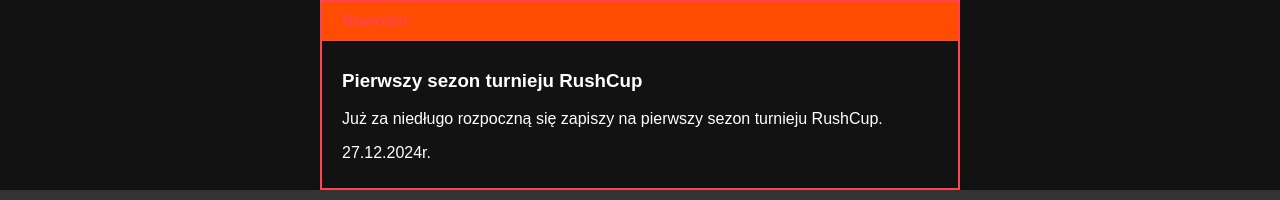
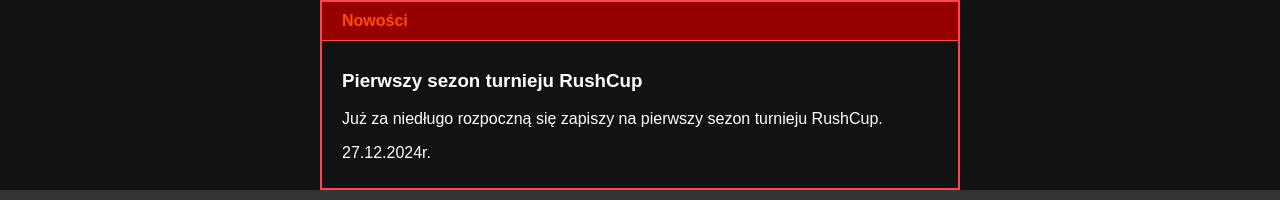
Before and after one commit to Bl4sev9/FastPlayCup-News, a plain HTML site: page index.html in a window 1280 px wide. Shown: the top 200 px of the page. Drawn offline with Linux system fonts and the light colour scheme.

Commit message:
Update index.html

```diff
--- a/index.html
+++ b/index.html
@@ -46,8 +46,8 @@
     }
 
         th {
-            background-color: #FF4C00;
-            color: #FF4550;
+            background-color: #970000;
+            color: #FF4C00;
         }
 
         td {
```
